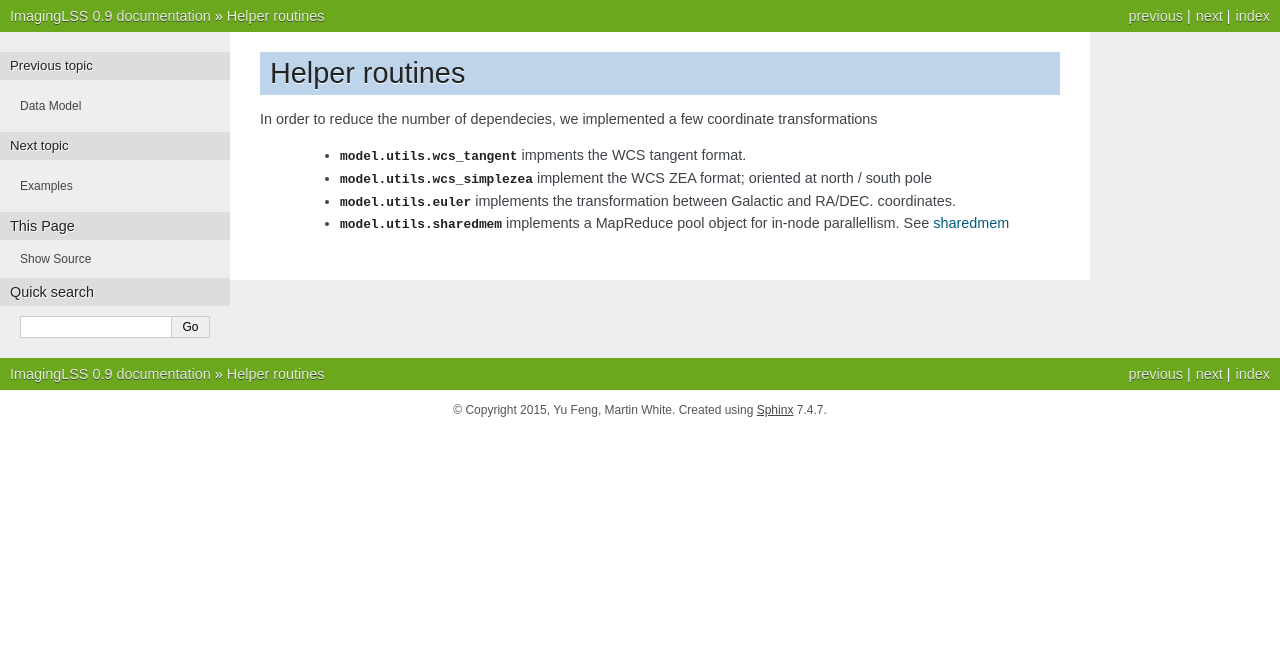
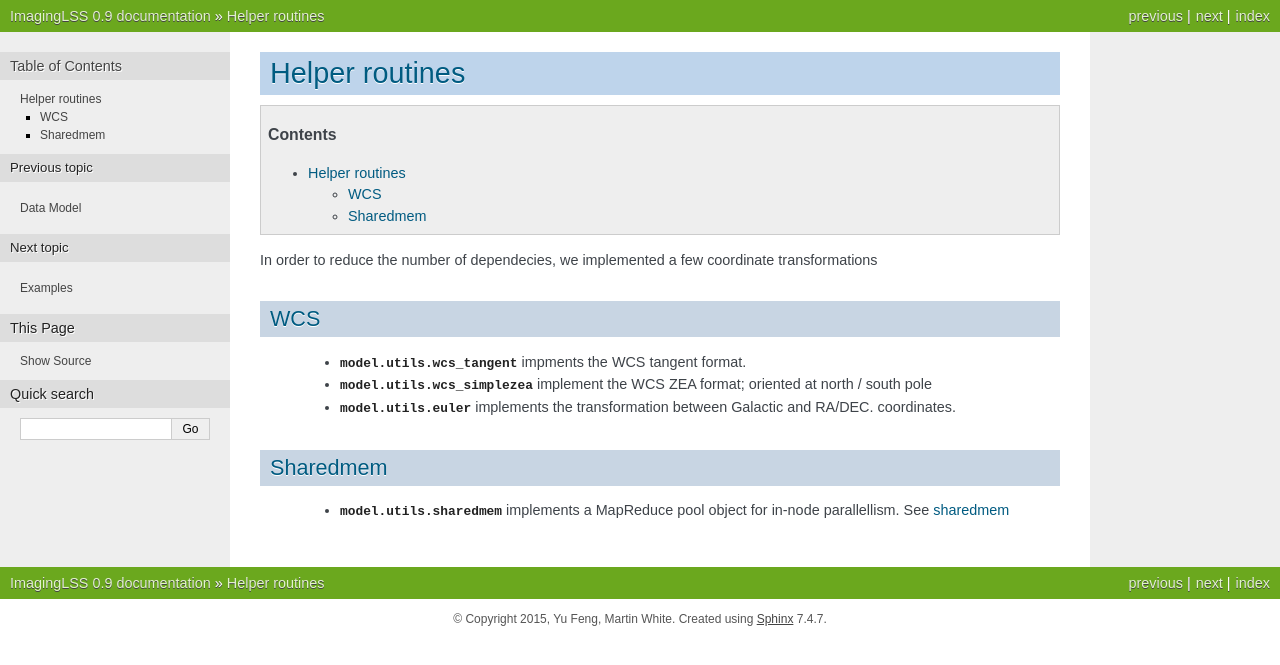
Before and after one commit to desihub/imaginglss, a Sphinx documentation site: the page built from docs/helpers.rst, in a window 1280 px wide. Shown: the top 665 px of the page. Built offline with Sphinx 7.4.7, drawn with Linux system fonts in a browser that asks for light colours; formulas are drawn with MathJax 3; pages that are not in the unit, such as notebooks, are missing from menus.

Commit message:
formating helpers page

```diff
--- a/docs/helpers.rst
+++ b/docs/helpers.rst
@@ -1,10 +1,20 @@
 Helper routines
 ===============
+
+.. contents::
+    :depth: 2
 
 In order to reduce the number of dependecies,
 we implemented a few coordinate transformations
 
+WCS
+---
+
  - :py:mod:`model.utils.wcs_tangent` impments the WCS tangent format.
  - :py:mod:`model.utils.wcs_simplezea` implement the WCS ZEA format; oriented at north / south pole
  - :py:mod:`model.utils.euler` implements the transformation between Galactic and RA/DEC. coordinates.
+
+Sharedmem
+---------
+
  - :py:mod:`model.utils.sharedmem` implements a MapReduce pool object for in-node parallellism. See :doc:`sharedmem`
```
